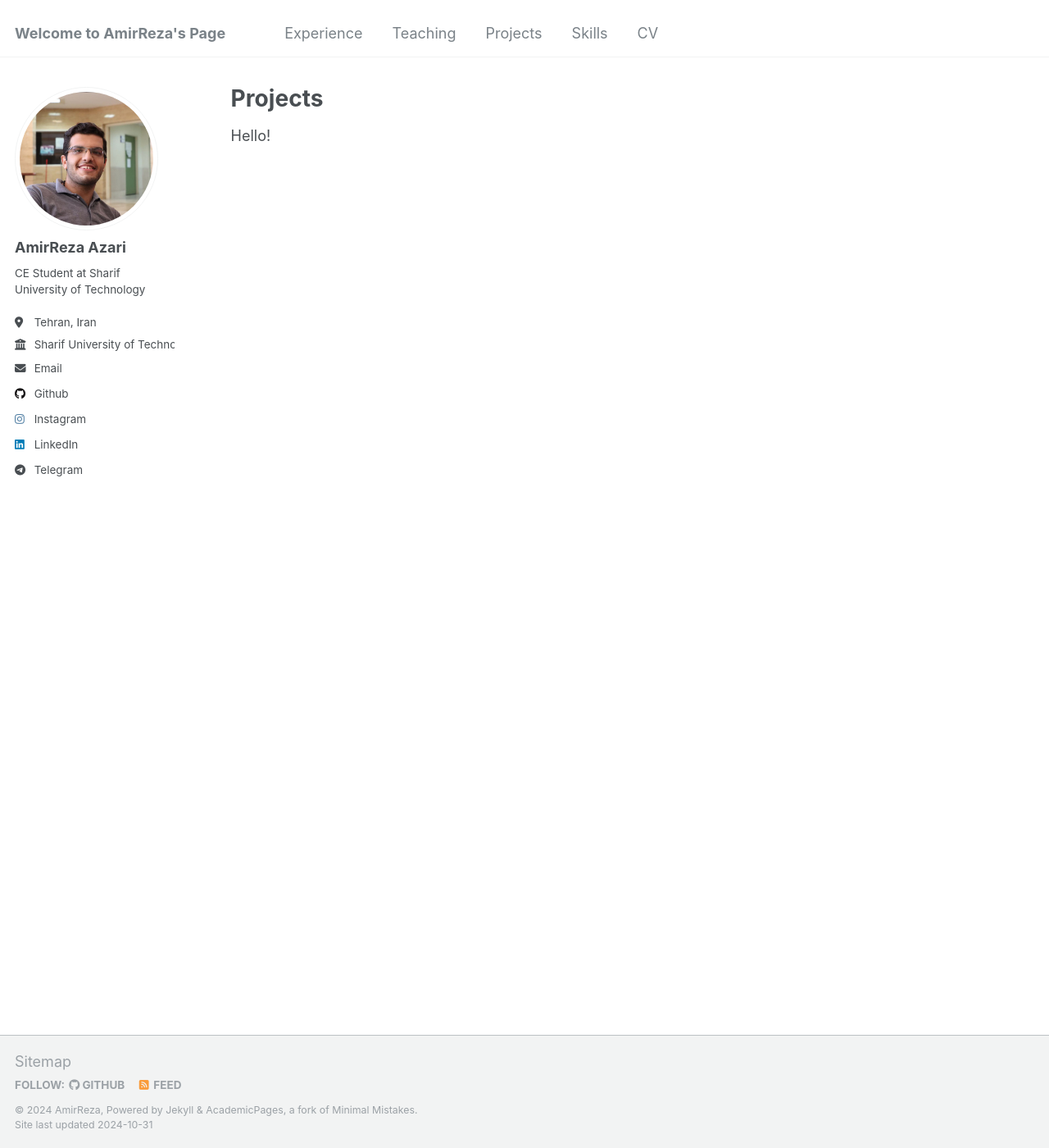
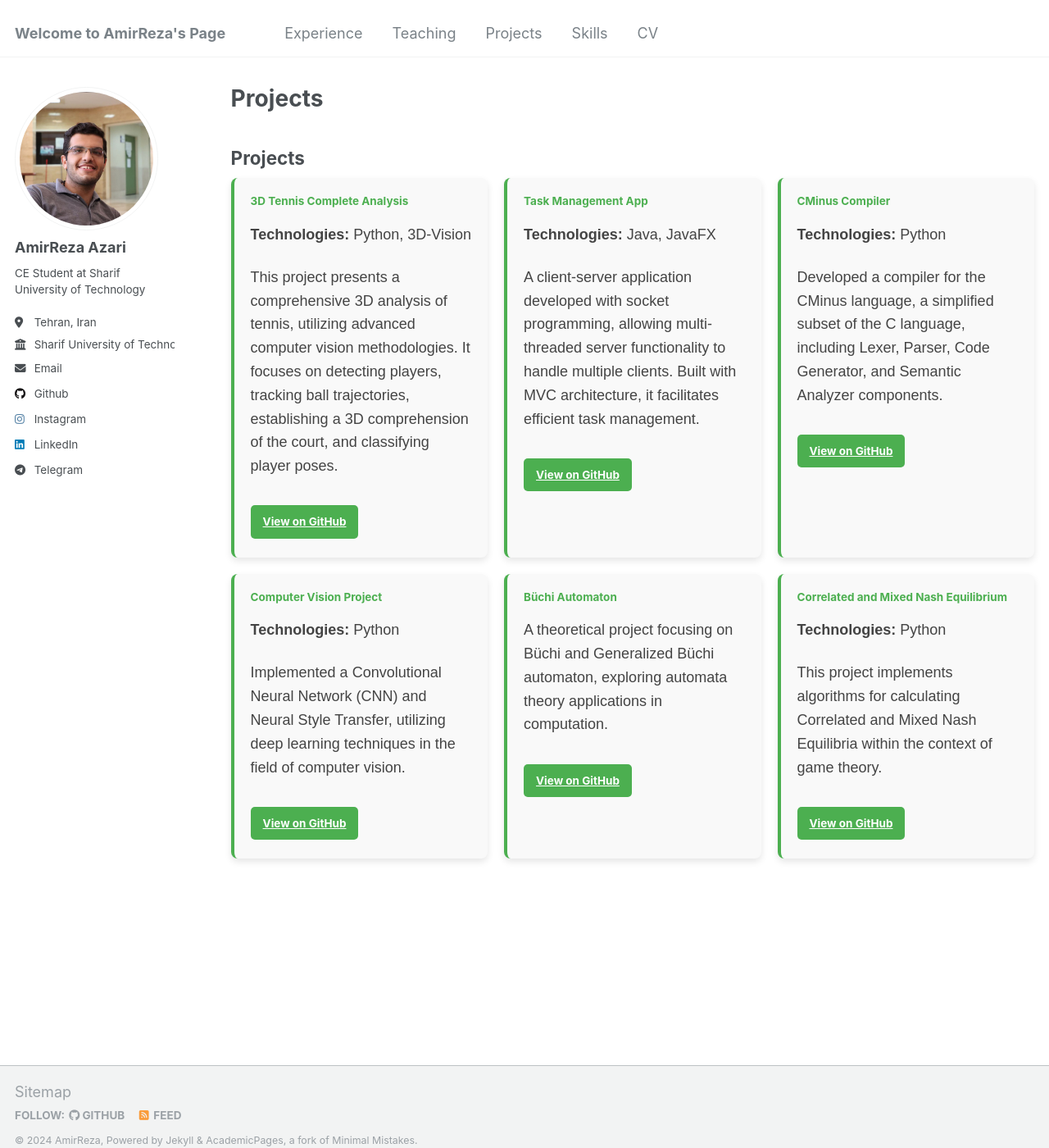
Before and after one commit to Amirreza81/Amirreza81.github.io, a Jekyll site: the page built from _pages/projects.md, in a window 1280 px wide and 1400 px high. Shown: the whole window at 82% size. Built offline with Jekyll 4.4.1, drawn with Linux system fonts in a browser that asks for light colours.

Commit message:
Add project section

```diff
--- a/_pages/projects.md
+++ b/_pages/projects.md
@@ -7,4 +7,88 @@ redirect_from:
   - /resume
 ---
 
-Hello!
+## Projects
+
+<div class="projects-section">
+
+  <div class="project-card">
+    <h4>3D Tennis Complete Analysis</h4>
+    <p><strong>Technologies:</strong> Python, 3D-Vision</p>
+    <p>This project presents a comprehensive 3D analysis of tennis, utilizing advanced computer vision methodologies. It focuses on detecting players, tracking ball trajectories, establishing a 3D comprehension of the court, and classifying player poses.</p>
+    <a href="https://github.com/Amirreza81/Tennis-3DVision-Project" class="btn">View on GitHub</a>
+  </div>
+
+  <div class="project-card">
+    <h4>Task Management App</h4>
+    <p><strong>Technologies:</strong> Java, JavaFX</p>
+    <p>A client-server application developed with socket programming, allowing multi-threaded server functionality to handle multiple clients. Built with MVC architecture, it facilitates efficient task management.</p>
+    <a href="https://github.com/Amirreza81/Task-Management-App" class="btn">View on GitHub</a>
+  </div>
+
+  <div class="project-card">
+    <h4>CMinus Compiler</h4>
+    <p><strong>Technologies:</strong> Python</p>
+    <p>Developed a compiler for the CMinus language, a simplified subset of the C language, including Lexer, Parser, Code Generator, and Semantic Analyzer components.</p>
+    <a href="https://github.com/Amirreza81/CMinus-Compiler" class="btn">View on GitHub</a>
+  </div>
+
+  <div class="project-card">
+    <h4>Computer Vision Project</h4>
+    <p><strong>Technologies:</strong> Python</p>
+    <p>Implemented a Convolutional Neural Network (CNN) and Neural Style Transfer, utilizing deep learning techniques in the field of computer vision.</p>
+    <a href="https://github.com/Amirreza81/Machine-Learning" class="btn">View on GitHub</a>
+  </div>
+
+  <div class="project-card">
+    <h4>Büchi Automaton</h4>
+    <p>A theoretical project focusing on Büchi and Generalized Büchi automaton, exploring automata theory applications in computation.</p>
+    <a href="https://github.com/Amirreza81/Buchi-automaton" class="btn">View on GitHub</a>
+  </div>
+
+  <div class="project-card">
+    <h4>Correlated and Mixed Nash Equilibrium</h4>
+    <p><strong>Technologies:</strong> Python</p>
+    <p>This project implements algorithms for calculating Correlated and Mixed Nash Equilibria within the context of game theory.</p>
+    <a href="https://github.com/Amirreza81/Equilibrium-Game-Theory" class="btn">View on GitHub</a>
+  </div>
+
+</div>
+
+<style>
+  .projects-section {
+    display: grid;
+    grid-template-columns: repeat(auto-fill, minmax(250px, 1fr));
+    gap: 20px;
+    font-family: Arial, sans-serif;
+  }
+  .project-card {
+    background-color: #f9f9f9;
+    border-radius: 8px;
+    padding: 20px;
+    box-shadow: 0 4px 8px rgba(0, 0, 0, 0.1);
+    border-left: 4px solid #4CAF50;
+    position: relative;
+  }
+  .project-card h4 {
+    color: #4CAF50;
+    margin-top: 0;
+  }
+  .project-card p {
+    color: #444;
+    line-height: 1.6;
+  }
+  .btn {
+    display: inline-block;
+    padding: 10px 15px;
+    margin-top: 10px;
+    color: white;
+    background-color: #4CAF50;
+    text-decoration: none;
+    border-radius: 5px;
+    font-weight: bold;
+    transition: background-color 0.3s ease;
+  }
+  .btn:hover {
+    background-color: #388E3C;
+  }
+</style>
```
